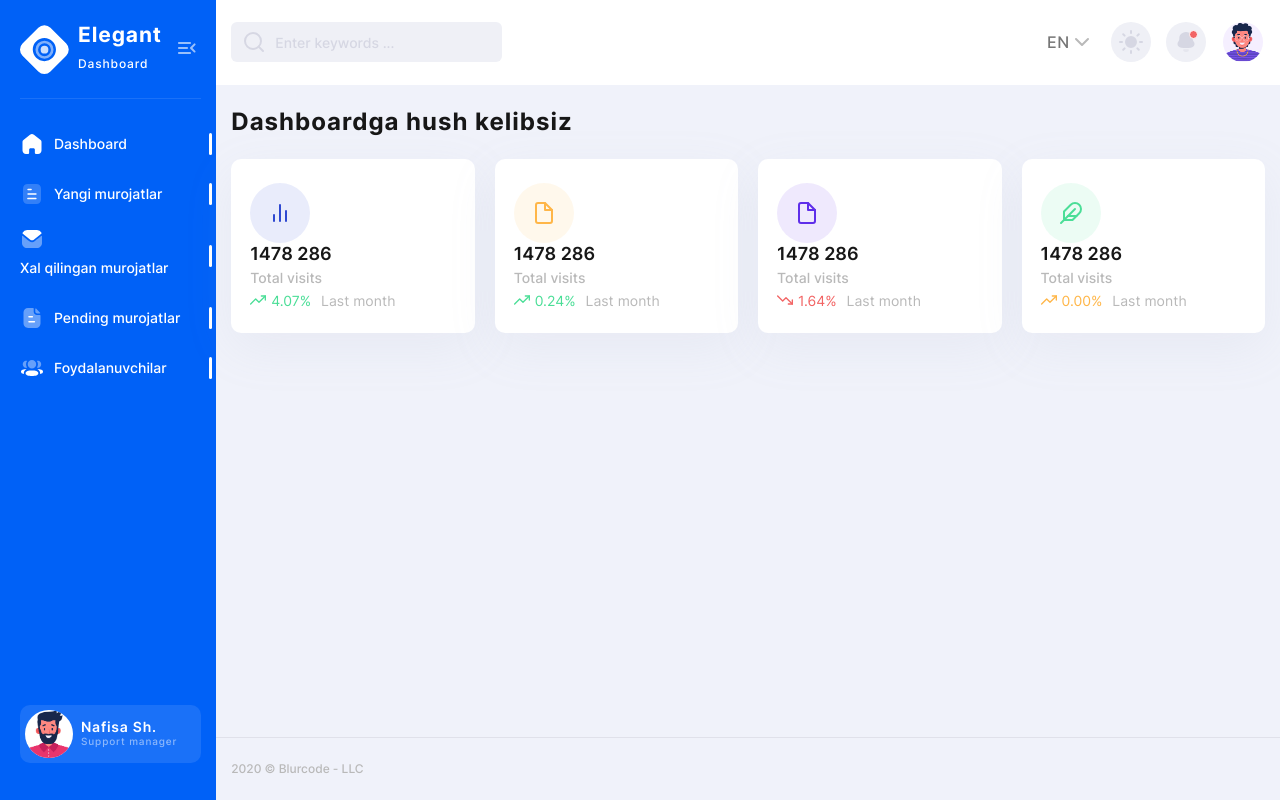
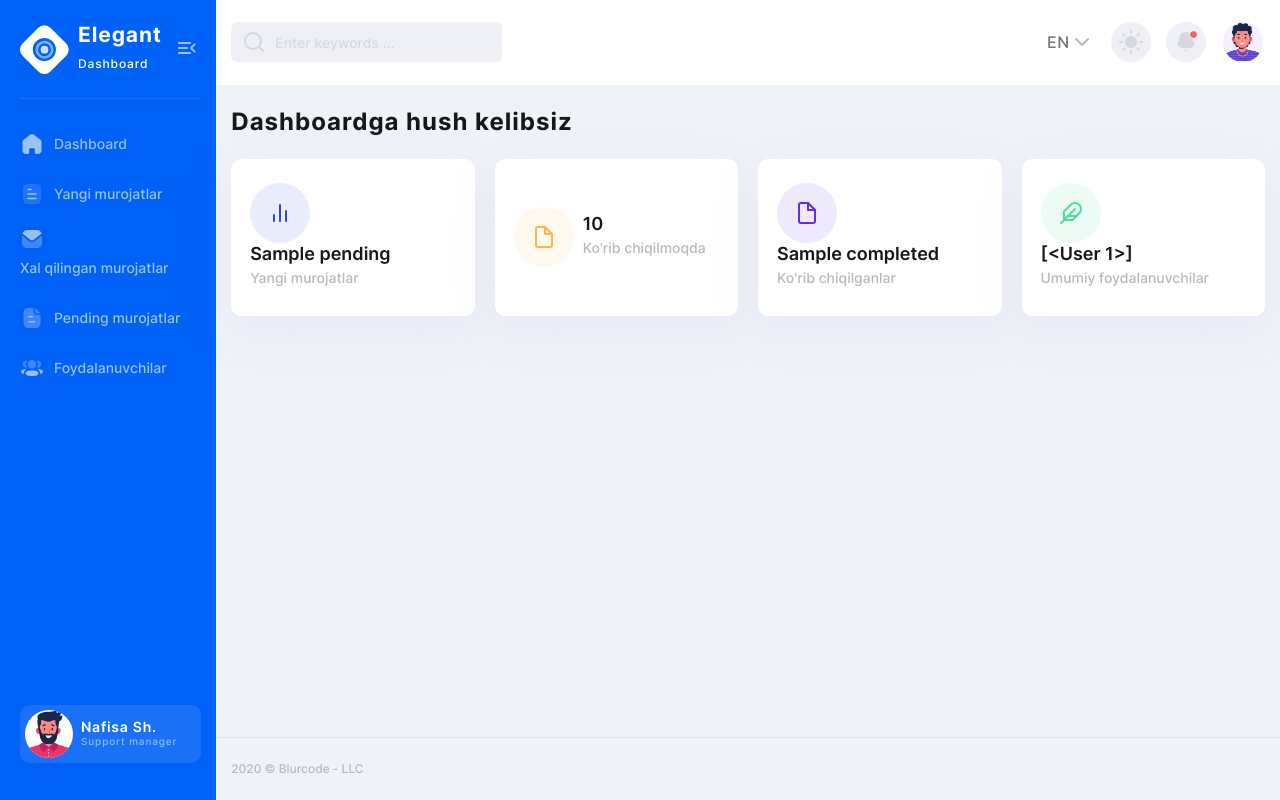
Before and after one commit to Upset-syre/vazirlik-bot, a Flask app: template app/templates/dashboard.html in a window 1280 px wide. Run offline with Flask 2, Linux system fonts and the light colour scheme; tables that the repository leaves empty hold one stand-in row (values such as "Sample post"); the template is opened without the code that fills it: values that come from a table or form of the project are taken from there, most other values are stand-ins (such as "Sample title", 1, 10 or a date in 2020); some libraries are stand-ins or nearby versions.

Commit message:
home ggs

```diff
--- a/app/__init__.py
+++ b/app/__init__.py
@@ -16,7 +16,7 @@
 
 @login_manager.user_loader
 def load_user(id):
-    return User.query.get(int(id))
+    return AdminUser.query.get(int(id))
 
 def create_app(testing=False):
         # Blueprints
--- a/app/static/css/style.css
+++ b/app/static/css/style.css
@@ -4302,3 +4302,11 @@
     flex-direction: column;
   }
 }
+
+.select-right{
+  float: right;
+  margin: 10px 0px;
+  border-radius: 10px;
+  border-color: none;
+  padding: 8px;
+}
--- a/app/templates/base.html
+++ b/app/templates/base.html
@@ -9,7 +9,7 @@
   <!-- Favicon -->
   <link rel="shortcut icon" href="{{ url_for('static',filename='img/svg/logo.svg') }}" type="image/x-icon">
   <!-- Custom styles -->
-  <link rel="stylesheet" href="{{ url_for('static', filename='css/style.min.css') }}">
+  <link rel="stylesheet" href="{{ url_for('static', filename='css/style.css') }}">
 </head>
 
 <body>
@@ -39,19 +39,19 @@
         <div class="sidebar-body">
             <ul class="sidebar-body-menu">
                 <li>
-                    <a class="active" href="/"><span class="icon home" aria-hidden="true"></span>Dashboard</a>
+                    <a class="{% if active == 1 %}active {% endif %}" href="/"><span class="icon home" aria-hidden="true"></span>Dashboard</a>
                 </li>
                 <li>
-                    <a class="active" href="/"><span class="icon document" aria-hidden="true"></span>Yangi murojatlar</a>
+                    <a class="{% if active == 2 %}active {% endif %}" href="{{ url_for('home.pending_page') }}"><span class="icon document" aria-hidden="true"></span>Yangi murojatlar</a>
                 </li>
                 <li>
-                    <a class="active" href="/"><span class="icon message" aria-hidden="true"></span>Xal qilingan murojatlar</a>
+                    <a class="{% if active == 3 %}active {% endif %}" href="/"><span class="icon message" aria-hidden="true"></span>Xal qilingan murojatlar</a>
                 </li>
                 <li>
-                    <a class="active" href="/"><span class="icon paper" aria-hidden="true"></span>Pending murojatlar</a>
+                    <a class="{% if active == 4 %}active {% endif %}" href="/"><span class="icon paper" aria-hidden="true"></span>Pending murojatlar</a>
                 </li>
                 <li>
-                    <a class="active" href="/"><span class="icon user-3" aria-hidden="true"></span>Foydalanuvchilar</a>
+                    <a class="{% if active == 5 %}active {% endif %}" href="/"><span class="icon user-3" aria-hidden="true"></span>Foydalanuvchilar</a>
                 </li>
 
             </ul>
--- a/app/templates/dashboard.html
+++ b/app/templates/dashboard.html
@@ -9,13 +9,10 @@
                 <i data-feather="bar-chart-2" aria-hidden="true"></i>
             </div>
             <div class="stat-cards-info">
-                <p class="stat-cards-info__num">1478 286</p>
-                <p class="stat-cards-info__title">Total visits</p>
+                <p class="stat-cards-info__num">{{ pending }}</p>
+                <p class="stat-cards-info__title">Yangi murojatlar</p>
                 <p class="stat-cards-info__progress">
-                    <span class="stat-cards-info__profit success">
-                        <i data-feather="trending-up" aria-hidden="true"></i>4.07%
-                    </span>
-                    Last month
+
                 </p>
             </div>
         </article>
@@ -26,13 +23,10 @@
                 <i data-feather="file" aria-hidden="true"></i>
             </div>
             <div class="stat-cards-info">
-                <p class="stat-cards-info__num">1478 286</p>
-                <p class="stat-cards-info__title">Total visits</p>
+                <p class="stat-cards-info__num">{{ progress }}</p>
+                <p class="stat-cards-info__title">Ko'rib chiqilmoqda</p>
                 <p class="stat-cards-info__progress">
-                    <span class="stat-cards-info__profit success">
-                        <i data-feather="trending-up" aria-hidden="true"></i>0.24%
-                    </span>
-                    Last month
+
                 </p>
             </div>
         </article>
@@ -43,13 +37,10 @@
                 <i data-feather="file" aria-hidden="true"></i>
             </div>
             <div class="stat-cards-info">
-                <p class="stat-cards-info__num">1478 286</p>
-                <p class="stat-cards-info__title">Total visits</p>
+                <p class="stat-cards-info__num">{{ completed }}</p>
+                <p class="stat-cards-info__title">Ko'rib chiqilganlar</p>
                 <p class="stat-cards-info__progress">
-                    <span class="stat-cards-info__profit danger">
-                        <i data-feather="trending-down" aria-hidden="true"></i>1.64%
-                    </span>
-                    Last month
+
                 </p>
             </div>
         </article>
@@ -60,16 +51,15 @@
                 <i data-feather="feather" aria-hidden="true"></i>
             </div>
             <div class="stat-cards-info">
-                <p class="stat-cards-info__num">1478 286</p>
-                <p class="stat-cards-info__title">Total visits</p>
+                <p class="stat-cards-info__num">{{ all_users }}</p>
+                <p class="stat-cards-info__title">Umumiy foydalanuvchilar</p>
                 <p class="stat-cards-info__progress">
-                    <span class="stat-cards-info__profit warning">
-                        <i data-feather="trending-up" aria-hidden="true"></i>0.00%
-                    </span>
-                    Last month
+
                 </p>
             </div>
         </article>
     </div>
 </div>
+
+
 {% endblock %}
```
Also changed, not shown: app/models.py (+22 -5 lines), app/routes.py (+83 -32 lines), app/templates/pending.html (added, +88 -0 lines).
